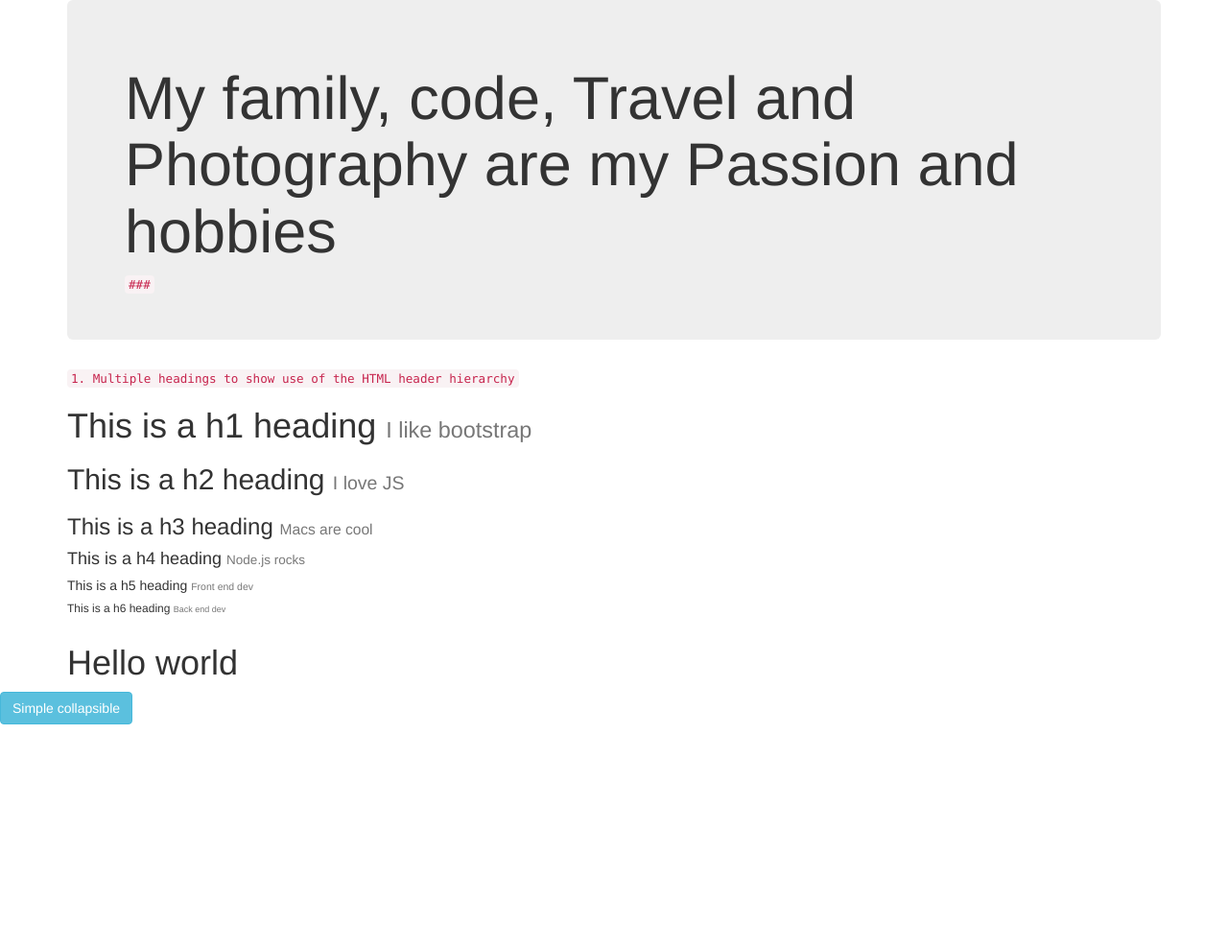
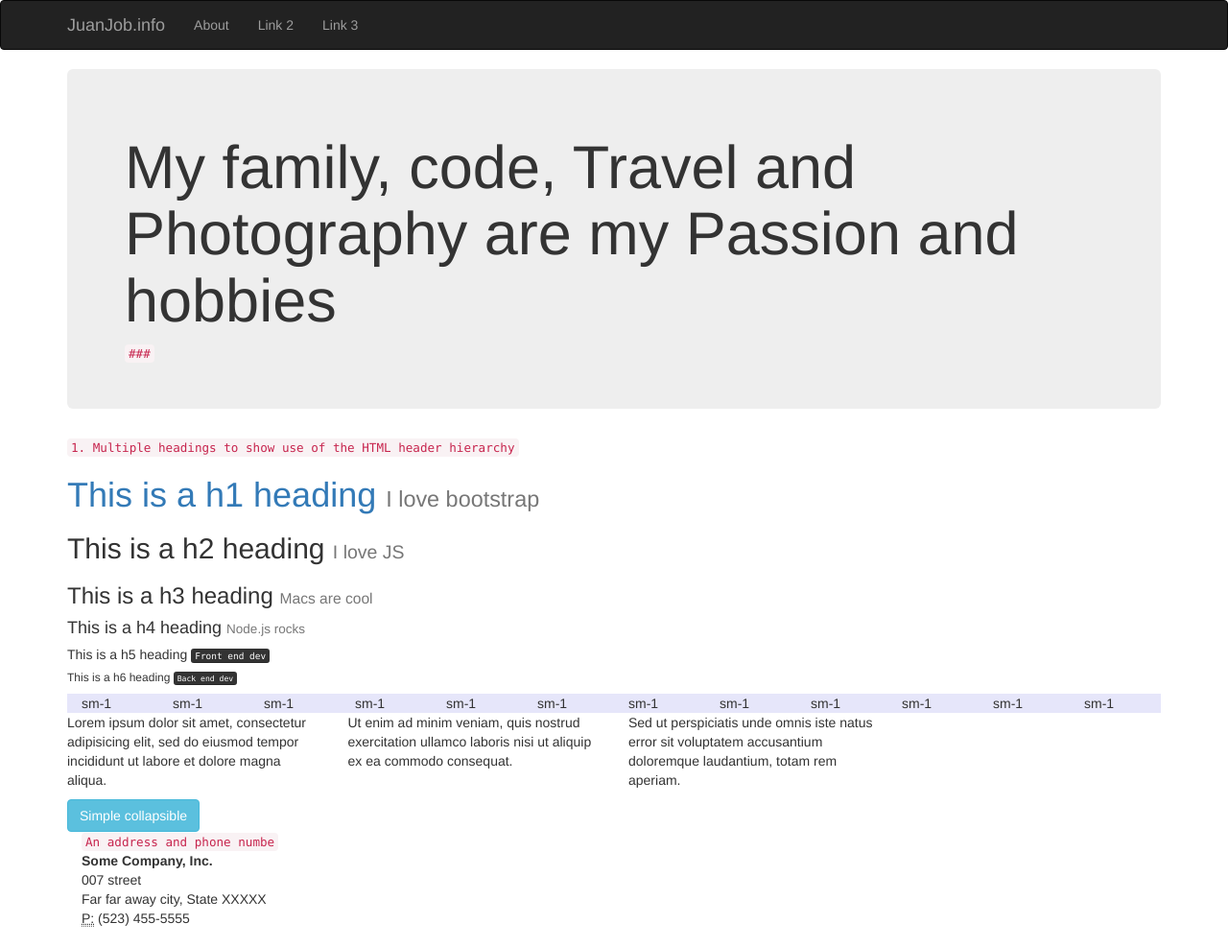
Before and after one commit to jjsub/bootstrap_demo_code, a plain HTML site: page index.html in a window 1280 px wide. Shown: the whole page at 96% size. Before the commit the page ends 800 px from the top, so only its background shows below. Drawn offline with Linux system fonts and the light colour scheme.

Commit message:
Nav bar added black not fixed

```diff
--- a/index.html
+++ b/index.html
@@ -19,6 +19,37 @@
 
   <body>
 
+    <nav class="navbar navbar-inverse" role="navigation">
+        <div class="container">
+            <!-- Toggle for mobile display -->
+            <div class="navbar-header">
+                <button type="button" class="navbar-toggle" data-toggle="collapse" data-target="#bs-example-navbar-collapse-1">
+                    <span class="sr-only">Toggle navigation</span>
+                    <span class="icon-bar"></span>
+                    <span class="icon-bar"></span>
+                    <span class="icon-bar"></span>
+                </button>
+                <a class="navbar-brand" href="http://juanjob.info">JuanJob.info</a>
+            </div>
+            <!-- navbar collapse and toggling in to smaller menu icon for mobile diplay -->
+            <div class="collapse navbar-collapse" id="bs-example-navbar-collapse-1">
+                <ul class="nav navbar-nav">
+                    <li>
+                        <a href="http://juanjob.info">About</a>
+                    </li>
+                    <li>
+                        <a href="#">Link 2</a>
+                    </li>
+                    <li>
+                        <a href="#">Link 3</a>
+                    </li>
+                </ul>
+            </div>
+
+        </div>
+
+    </nav>
+
   <div class="container">
    <div class="jumbotron">
      <h1> My family, code, Travel and Photography are my Passion and hobbies </h1>
@@ -27,21 +58,55 @@
 
       <code> 1. Multiple headings to show use of the HTML header hierarchy</code>
 
-      <h1>This is a h1 heading <small>I like bootstrap</small></h1>
+      <h1 class="text-primary">This is a h1 heading <small>I love bootstrap</small></h1>
       <h2>This is a h2 heading <small>I love JS</small></h2>
       <h3>This is a h3 heading <small>Macs are cool</small></h3>
       <h4>This is a h4 heading <small>Node.js rocks</small></h4>
-      <h5>This is a h5 heading <small>Front end dev</small></h5>
-      <h6>This is a h6 heading <small>Back end dev</small></h6>
+      <h5>This is a h5 heading <small><kbd>Front end dev</small></h5>
+      <h6>This is a h6 heading <small><kbd>Back end dev</small></h6>
+
+      <div class="col-xs-1" style="background-color:lavender;">sm-1</div>
+      <div class="col-xs-1" style="background-color:lavender;">sm-1</div>
+      <div class="col-xs-1" style="background-color:lavender;">sm-1</div>
+      <div class="col-xs-1" style="background-color:lavender;">sm-1</div>
+      <div class="col-xs-1" style="background-color:lavender;">sm-1</div>
+      <div class="col-xs-1" style="background-color:lavender;">sm-1</div>
+      <div class="col-xs-1" style="background-color:lavender;">sm-1</div>
+      <div class="col-xs-1" style="background-color:lavender;">sm-1</div>
+      <div class="col-xs-1" style="background-color:lavender;">sm-1</div>
+      <div class="col-xs-1" style="background-color:lavender;">sm-1</div>
+      <div class="col-xs-1" style="background-color:lavender;">sm-1</div>
+      <div class="col-xs-1" style="background-color:lavender;">sm-1</div>
 
   </div>
+   <div class="container">
+     <div class="row">
+    <div class="col-md-3">
+      <p>Lorem ipsum dolor sit amet, consectetur adipisicing elit, sed do eiusmod tempor incididunt ut labore et dolore magna aliqua.</p>
+    </div>
+    <div class="col-md-3">
+      <p>Ut enim ad minim veniam, quis nostrud exercitation ullamco laboris nisi ut aliquip ex ea commodo consequat.</p>
+    </div>
+    <div class="col-md-3">
+      <p>Sed ut perspiciatis unde omnis iste natus error sit voluptatem accusantium doloremque laudantium, totam rem aperiam.</p>
+    </div>
+ </div>
     <div class="container">
-      <h1>Hello world</h1>
+
     </div>
     <button type="button" class="btn btn-info" data-toggle="collapse" data-target="#demo">Simple collapsible</button>
+    <div class="container">
+      <footer>
+        <code>An address and phone numbe</code>
 
-
-
+        <address>
+          <strong>Some Company, Inc.</strong><br>
+          007 street<br>
+          Far far away city, State XXXXX<br>
+          <abbr title="Phone">P:</abbr> (523) 455-5555
+        </address>
+      </footer>
+      </div>
     <script src="js/jquery-1.js"></script>
     <script src="js/bootstrap.js"></script>
   </body>
```
